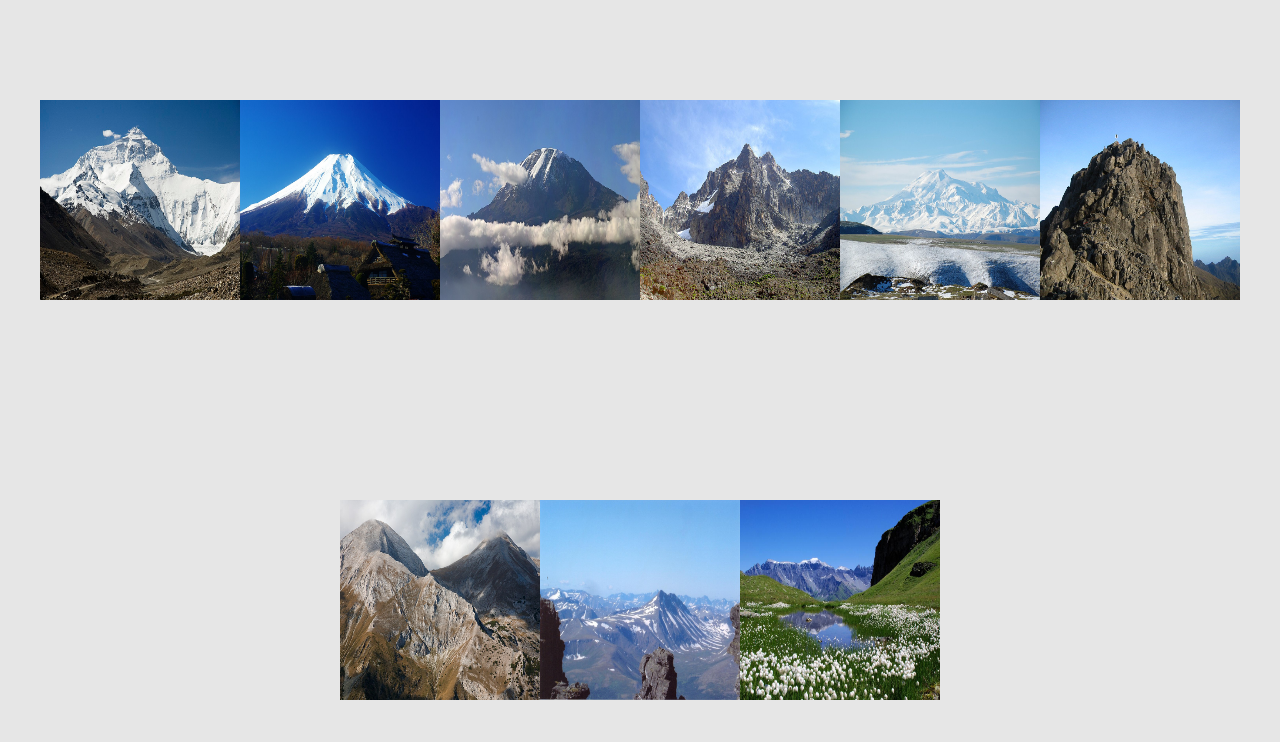
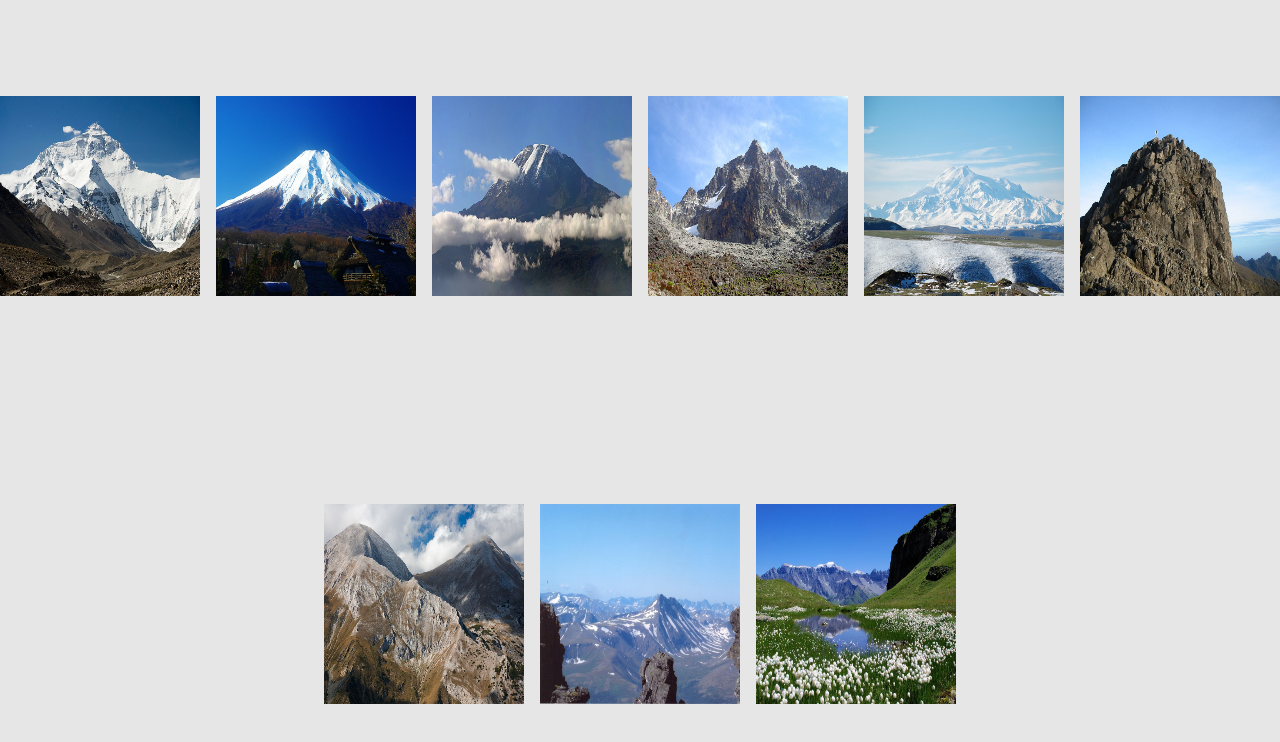
Before and after one commit to FSA42/image-gallery, a React (Create React App) app: page / in a window 1280 px wide. Shown: the top 742 px of the page. Built offline with nearby package versions, Linux system fonts and the light colour scheme.

Commit message:
added gap to Gallery

```diff
--- a/main.scss
+++ b/main.scss
@@ -43,6 +43,7 @@ img,button{
     flex-wrap: wrap;
     justify-content: center;
     align-items: center;
+    gap: 1rem;
     width: 100%;
     height: 100%;
     & > img{
--- a/src/main.css
+++ b/src/main.css
@@ -60,6 +60,7 @@ img, button {
   -webkit-box-align: center;
       -ms-flex-align: center;
           align-items: center;
+  gap: 1rem;
   width: 100%;
   height: 100%;
 }
```
Also changed, not shown: 1 other file (tests, documents, lock files or other folders).
